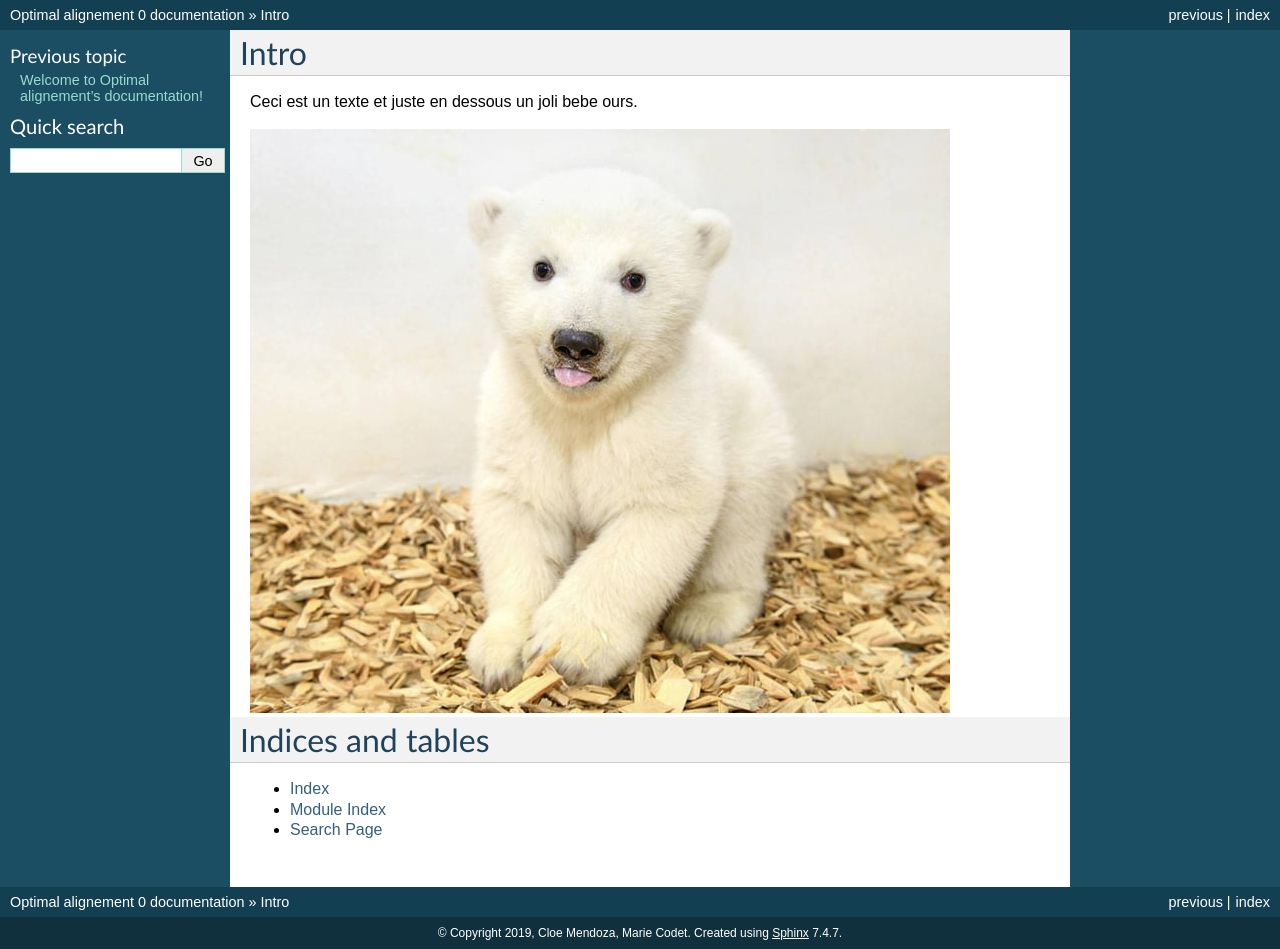
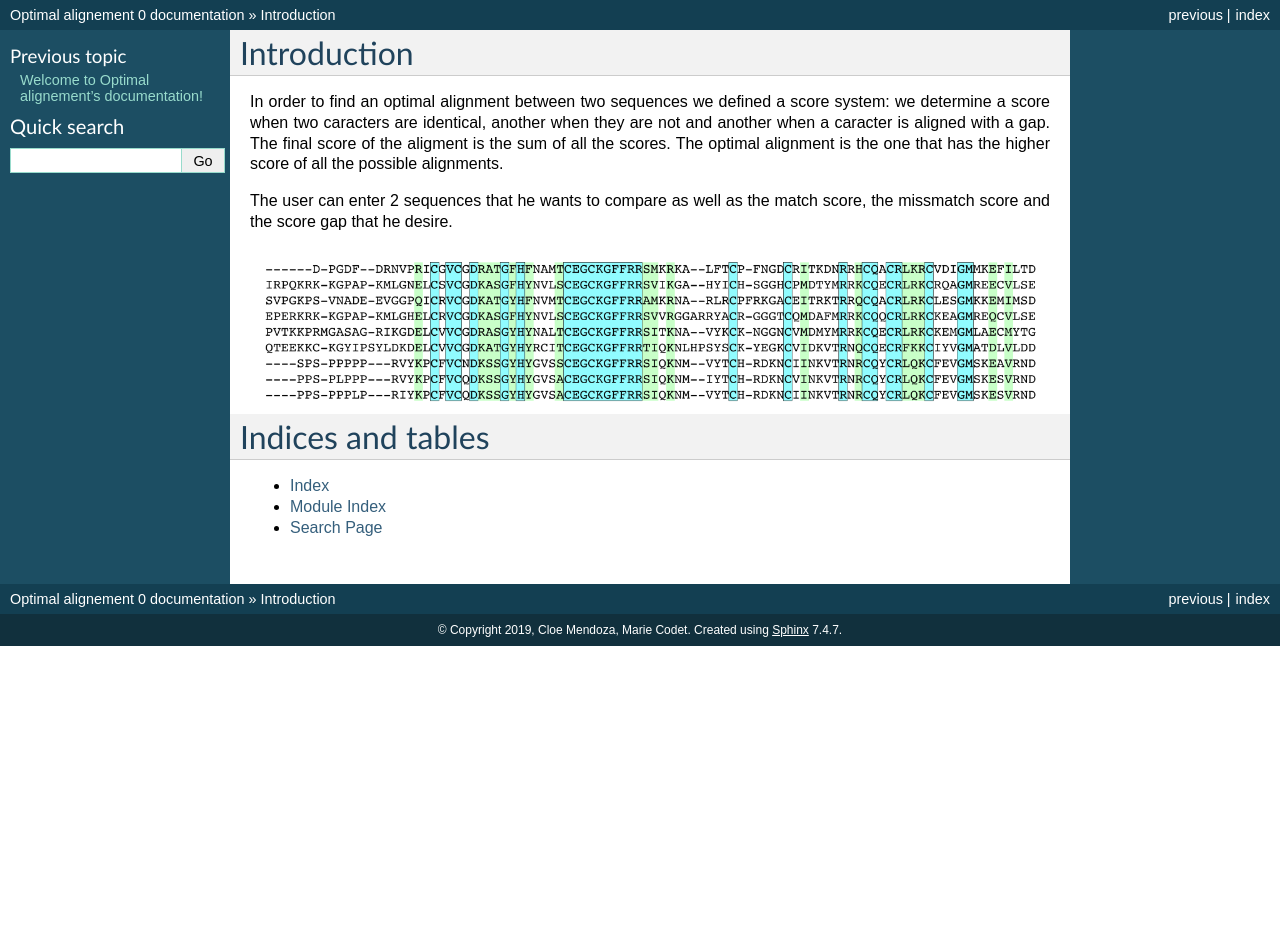
Before and after one commit to fruitjaunee/fruitjaunee.github.io, a Sphinx documentation site: the page built from docs/source/intro.rst, in a window 1280 px wide. Built offline with Sphinx 7.4.7, drawn with Linux system fonts in a browser that asks for light colours; pages that are not in the unit, such as notebooks, are missing from menus; after the commit the page ends 900 px from its top, so only the background shows below that.

Commit message:
Modification de l'intro

```diff
--- a/docs/source/intro.rst
+++ b/docs/source/intro.rst
@@ -1,10 +1,12 @@
 
-Intro
+Introduction
 =====
 
-Ceci est un texte et juste en dessous un joli bebe ours.
+In order to find an optimal alignment between two sequences we defined a score system: we determine a score when two caracters are identical, another when they are not and another when a caracter is aligned with a gap. The final score of the aligment is the sum of all the scores. The optimal alignment is the one that has the higher score of all the possible alignments.
 
-.. image:: _static/bebe_ours.jpg
+The user can enter 2 sequences that he wants to compare as well as the match score, the missmatch score and the score gap that he desire.
+
+.. image:: _static/align.png
 
 
 Indices and tables
```
Also changed, not shown: docs/source/_static/align.png (added), docs/source/_static/bebe_ours.jpg (deleted), 14 other files.
